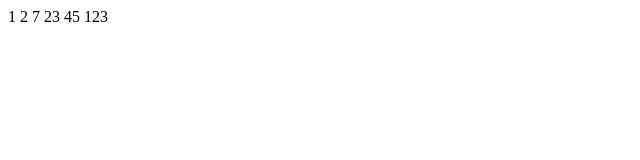
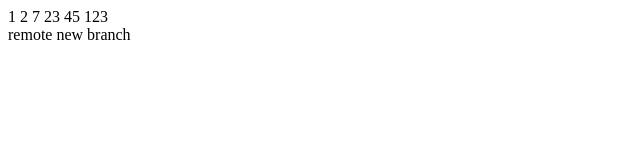
Before and after one commit to michaelshapovalov/special-app, a plain HTML site: page index.html in a window 1280 px wide. Shown: the whole page, without its empty margins (0-640 px from the left). Drawn offline with Linux system fonts and the light colour scheme.

Commit message:
Update index.html
remote new branch

```diff
--- a/index.html
+++ b/index.html
@@ -4,3 +4,4 @@
 23
 45
 123
+<div>remote new branch</div>
```
